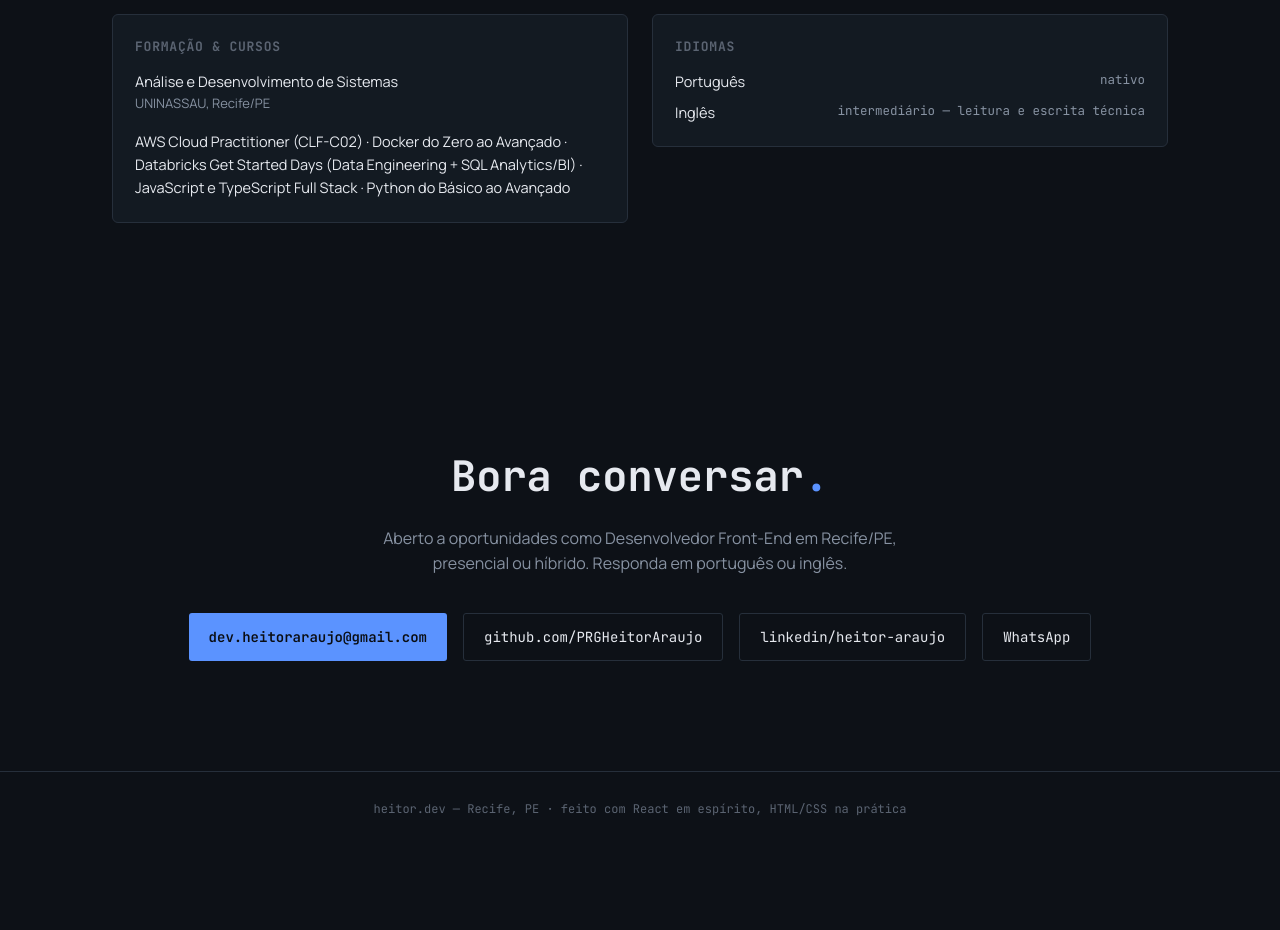
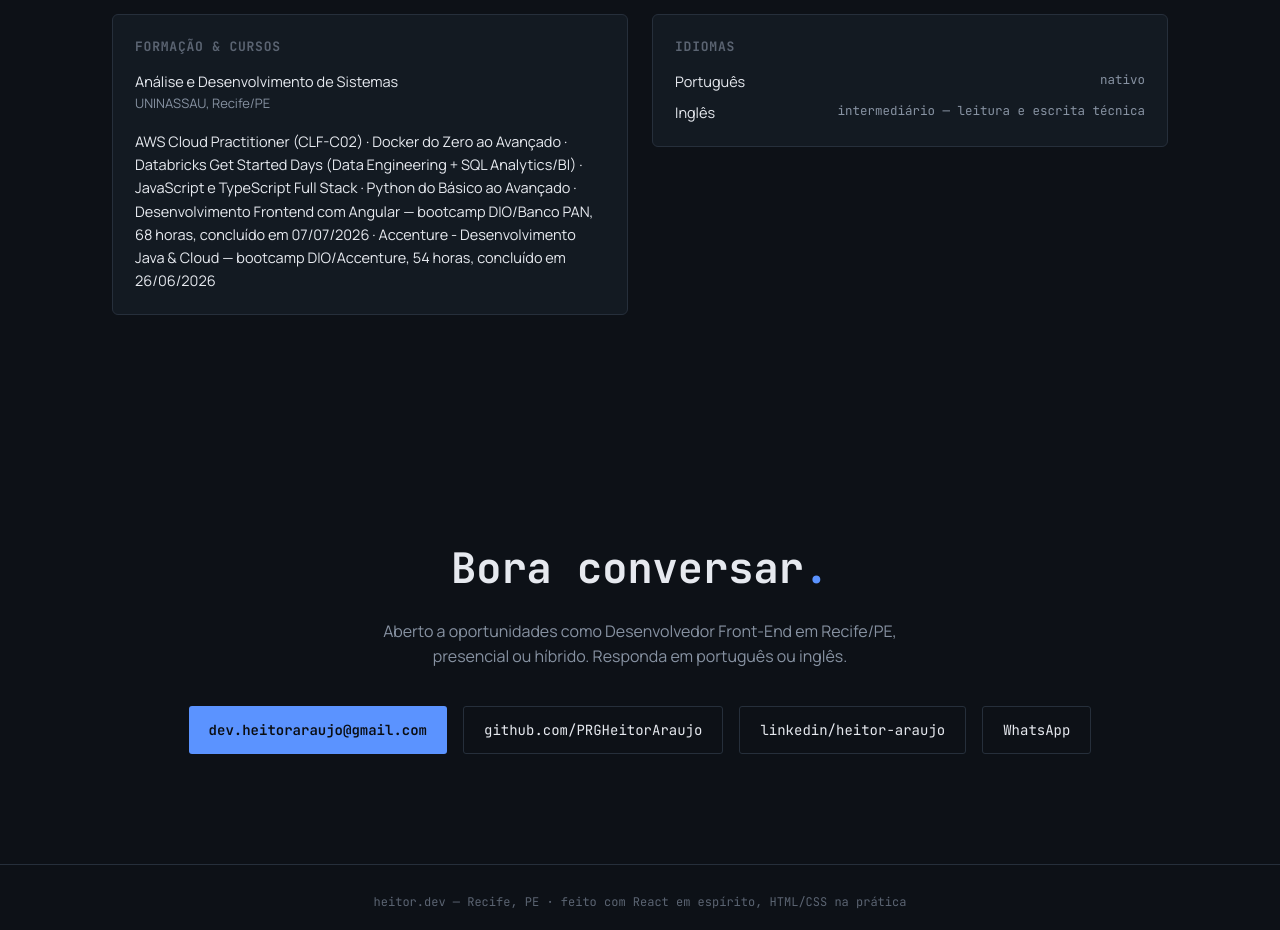
Before and after one commit to PRGHeitorAraujo/portfolio, a plain HTML site: page index.html in a window 1280 px wide. Shown: the part 3780-4710 px from the top of the page. Before the commit the page ends 4628 px from the top, so only its background shows below. Drawn offline with Linux system fonts and the light colour scheme.

Commit message:
Add Angular and Java/Cloud DIO bootcamp certificates to courses list

```diff
--- a/index.html
+++ b/index.html
@@ -320,7 +320,7 @@
         <div class="edu-degree">Análise e Desenvolvimento de Sistemas
           <div class="edu-school">UNINASSAU, Recife/PE</div>
         </div>
-        <div class="edu-courses">AWS Cloud Practitioner (CLF-C02) · Docker do Zero ao Avançado · Databricks Get Started Days (Data Engineering + SQL Analytics/BI) · JavaScript e TypeScript Full Stack · Python do Básico ao Avançado</div>
+        <div class="edu-courses">AWS Cloud Practitioner (CLF-C02) · Docker do Zero ao Avançado · Databricks Get Started Days (Data Engineering + SQL Analytics/BI) · JavaScript e TypeScript Full Stack · Python do Básico ao Avançado · Desenvolvimento Frontend com Angular — bootcamp DIO/Banco PAN, 68 horas, concluído em 07/07/2026 · Accenture - Desenvolvimento Java &amp; Cloud — bootcamp DIO/Accenture, 54 horas, concluído em 26/06/2026</div>
       </div>
       <div class="edu-card edu-card--align-start">
         <h4 class="edu-title">idiomas</h4>
```
